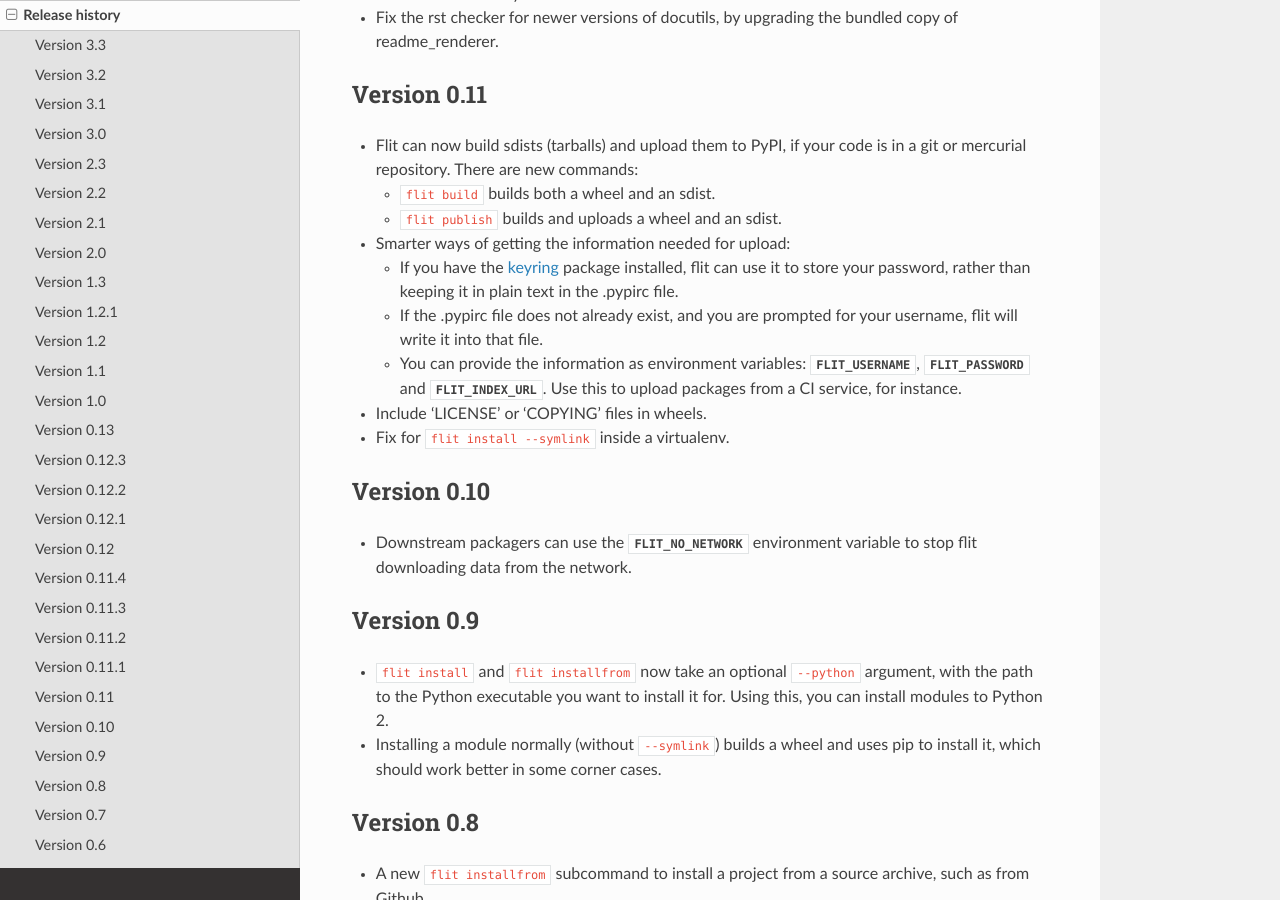
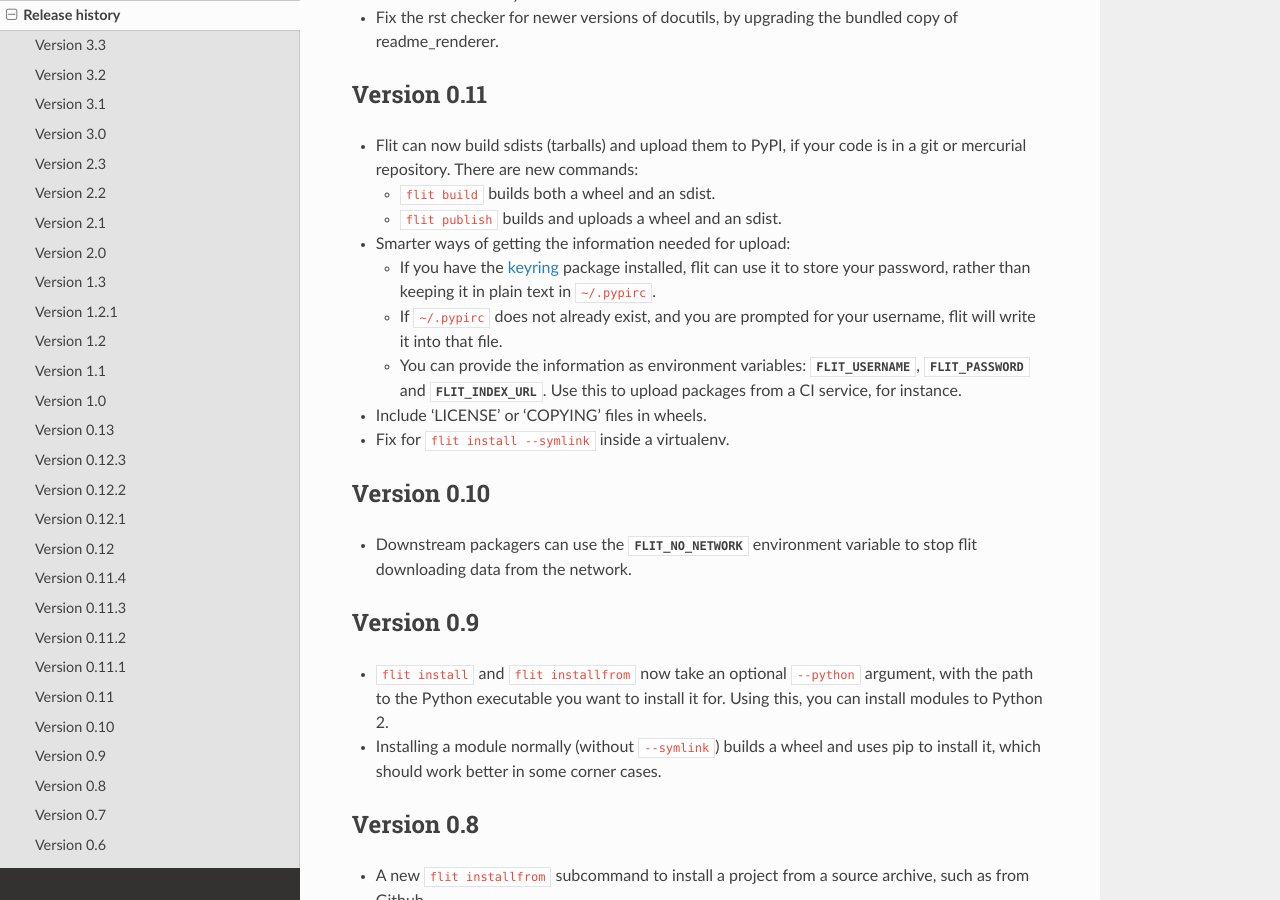
Before and after one commit to pypa/flit, a Sphinx documentation site: the page built from doc/history.rst, in a window 1280 px wide and 900 px high, scrolled down 6034 px. Built offline with Sphinx 7.4.7 and the Read the Docs theme 2.0.0, drawn with Linux system fonts in a browser that asks for light colours; pages that are not in the unit, such as notebooks, are missing from menus; cross-references to code outside the pages are shown as plain code.

Commit message:
Revert history.rst changes

```diff
--- a/doc/history.rst
+++ b/doc/history.rst
@@ -316,8 +316,8 @@ Version 0.11
 
   - If you have the `keyring <https://github.com/jaraco/keyring>`_ package
     installed, flit can use it to store your password, rather than keeping it
-    in plain text in the .pypirc file.
-  - If the .pypirc file does not already exist, and you are prompted for your
+    in plain text in ``~/.pypirc``.
+  - If ``~/.pypirc`` does not already exist, and you are prompted for your
     username, flit will write it into that file.
   - You can provide the information as environment variables:
     :envvar:`FLIT_USERNAME`, :envvar:`FLIT_PASSWORD` and :envvar:`FLIT_INDEX_URL`.
```
